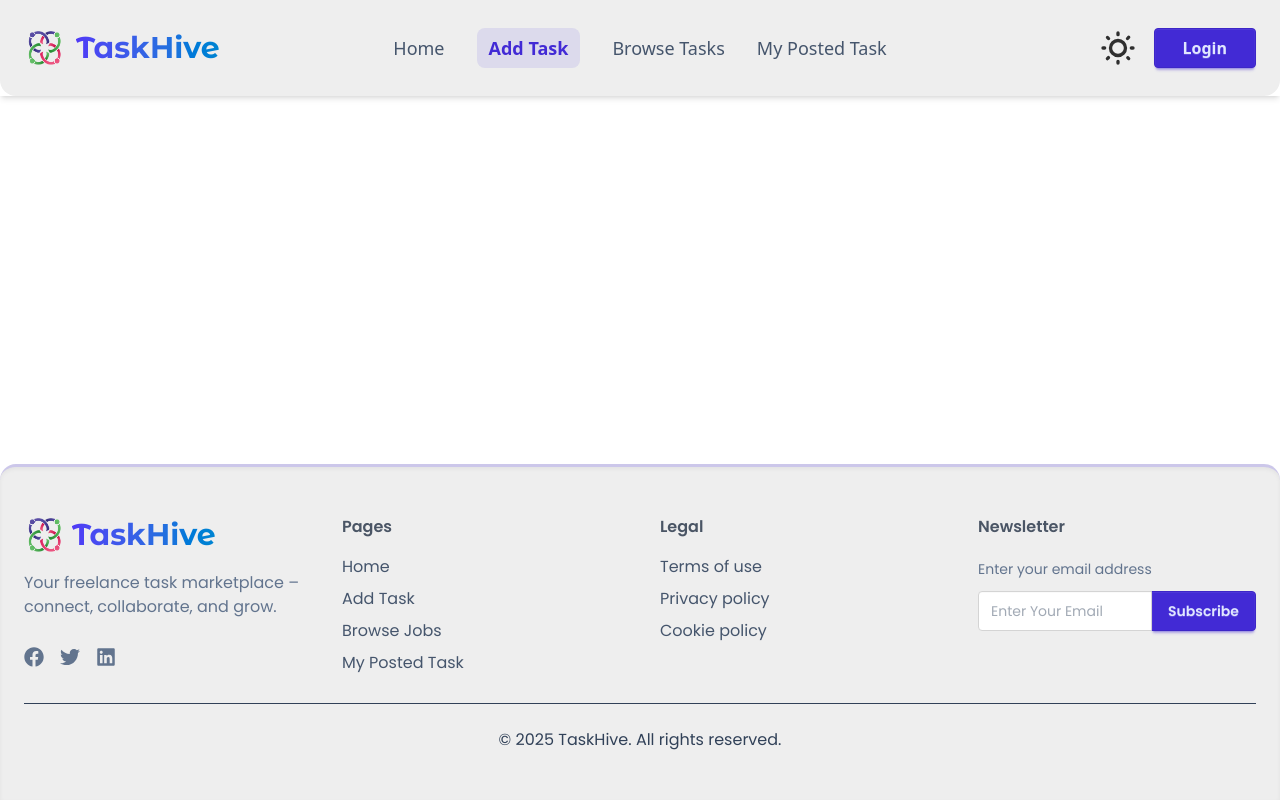
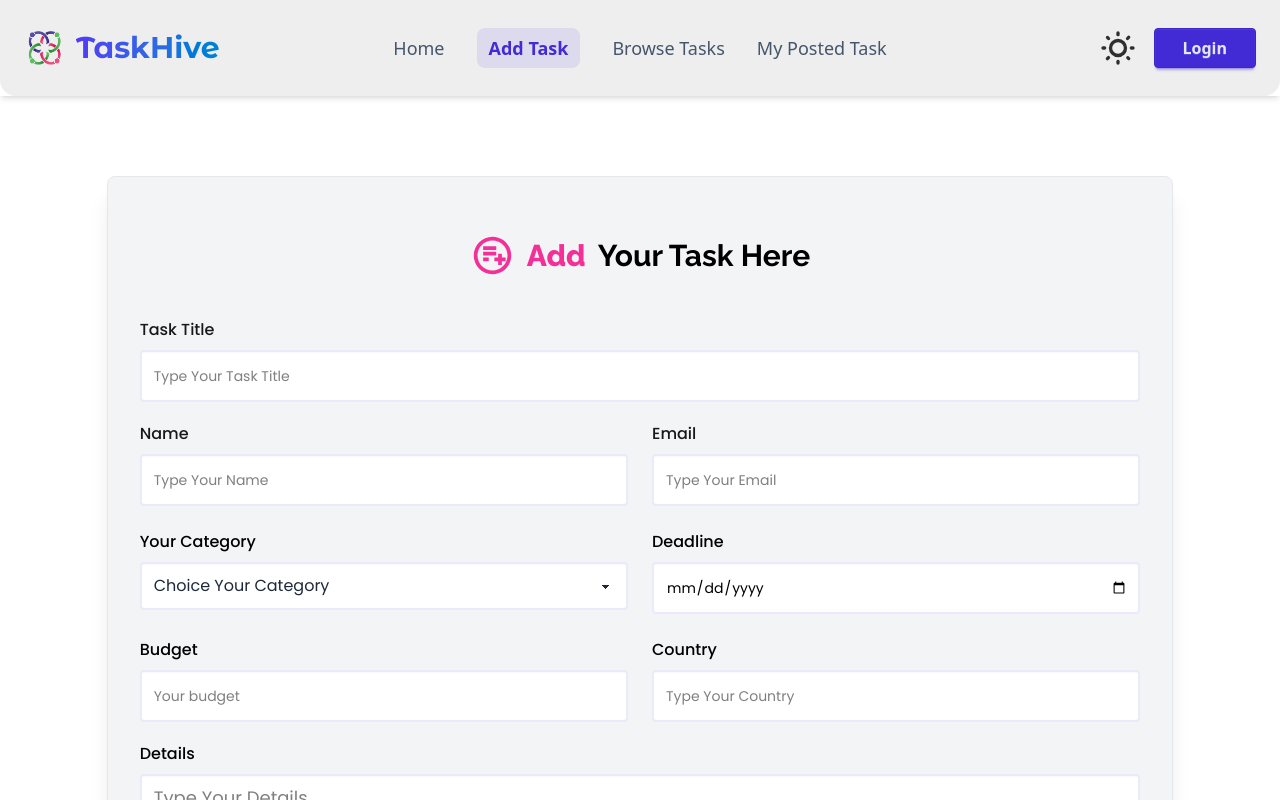
Before and after one commit to sahkil12/TaskHive-Project-client, a React (Vite) app: page /addTask in a window 1280 px wide. Shown: the top 800 px of the page. Built offline with nearby package versions, Linux system fonts and the light colour scheme; no server answers.

Commit message:
added task add section layout design

```diff
--- a/src/Components/AddTask.jsx
+++ b/src/Components/AddTask.jsx
@@ -1,10 +1,125 @@
+import { MdOutlinePlaylistAddCircle } from "react-icons/md";
 
 const AddTask = () => {
-    return (
-        <div>
-
-        </div>
-    );
+    const handleTaskForm =(e)=>{
+        e.preventDefault()
+    }
+  return (
+    <div className="">
+      <div className="p-2 my-20 border rounded-lg bg-gray-100 border-gray-200 shadow-xl md:p-8 md:w-10/12 mx-auto ">
+        <h2 className="mb-10 mt-6 rail text-center font-bold text-black text-3xl flex justify-center items-center gap-3">
+            <MdOutlinePlaylistAddCircle size={45} className="text-secondary"/>
+          <span className="text-secondary font-extrabold">Add</span> Your Task Here{" "}
+        </h2>
+        <section>
+          {/* form  */}
+          <form onSubmit={handleTaskForm} className="pop">
+            <fieldset className="flex flex-col gap-2">
+              <label className="label font-medium text-black/90">
+                Task Title
+              </label>
+              <input
+                type="text"
+                name="title"
+                className="input bg-white w-full border-2 py-6 border-primary/10 focus:outline-none focus:border-primary text-black"
+                placeholder="Type Your Task Title"
+              />
+            </fieldset>
+            {/* form with 2 input*/}
+            <div className="grid grid-cols-1 md:grid-cols-2 gap-6 py-5">
+              {/* 1 */}
+              <fieldset className="flex flex-col gap-2">
+                <label className="label font-medium text-black/90">Name</label>
+                <input
+                  type="text"
+                  name="name"
+                  className="input bg-white w-full border-2 py-6 border-primary/10 focus:outline-none focus:border-primary text-black"
+                  placeholder="Type Your Name"
+                />
+              </fieldset>
+              {/* email */}
+              <fieldset className="flex flex-col gap-2">
+                <label className="label font-medium text-black/90">Email</label>
+                <input
+                  type="email"
+                  name="email"
+                  className="input bg-white w-full border-2 py-6 border-primary/10 focus:outline-none focus:border-primary text-black"
+                  placeholder="Type Your Email"
+                />
+              </fieldset>
+              {/* category */}
+              <fieldset className="flex flex-col gap-2">
+                <label className="label text-base font-medium text-black">
+                  Your Category
+                </label>
+                <select
+                  defaultValue="Choice Your Category"
+                  className="select bg-white w-full border-2 text-base select-lg border-primary/10 focus:outline-none focus:border-primary text-gray-800"
+                >
+                  <option disabled={true} className="text-gray-500">
+                    Choice Your Category
+                  </option>
+                  <option>Web Development</option>
+                  <option>Design</option>
+                  <option>Digital Marketing</option>
+                  <option>UI/UX Design</option>
+                  <option>Video Editing</option>
+                  <option>Data Entry</option>
+                  <option>Content Writing</option>
+                </select>
+              </fieldset>
+              {/* deadline */}
+              <fieldset className="flex flex-col gap-2">
+                <label className="label text-base font-medium text-black">
+                  Deadline
+                </label>
+                <input
+                  type="date"
+                  name="deadline"
+                  className="input bg-white w-full border-2 py-6 border-primary/10 focus:outline-none focus:border-primary text-black"
+                  placeholder="Enter coffee taste"
+                />
+              </fieldset>
+              {/* budget */}
+              <fieldset className="flex flex-col gap-2">
+                <label className="label text-base font-medium text-black">
+                  Budget
+                </label>
+                <input
+                  type="number"
+                  name="budget"
+                  className="input bg-white w-full border-2 py-6 border-primary/10 focus:outline-none focus:border-primary text-black"
+                  placeholder="Your budget"
+                />
+              </fieldset>
+              <fieldset className="flex flex-col gap-2">
+                <label className="label text-base font-medium text-black">
+                  Country
+                </label>
+                <input
+                  type='text'
+                  name="country"
+                  className="input bg-white w-full border-2 py-6 border-primary/10 focus:outline-none focus:border-primary text-black"
+                  placeholder="Type Your Country"
+                />
+              </fieldset>
+            </div>
+            {/* single field */}
+            <fieldset className="flex flex-col gap-2">
+              <label className="label text-base font-medium text-black">
+                Details
+              </label>
+             <textarea className="textarea bg-white w-full border-2 text-lg border-primary/10 focus:outline-none focus:border-primary text-black" placeholder="Type Your Details"></textarea>
+            </fieldset>
+            {/* button */}
+            <button className="mt-6 rounded-full  w-full py-3 bg-primary/90 text-xl font-medium text-white">
+              Add Task
+            </button>
+          </form>
+        </section>
+      </div>
+    </div>
+  );
 };
 
 export default AddTask;
```
